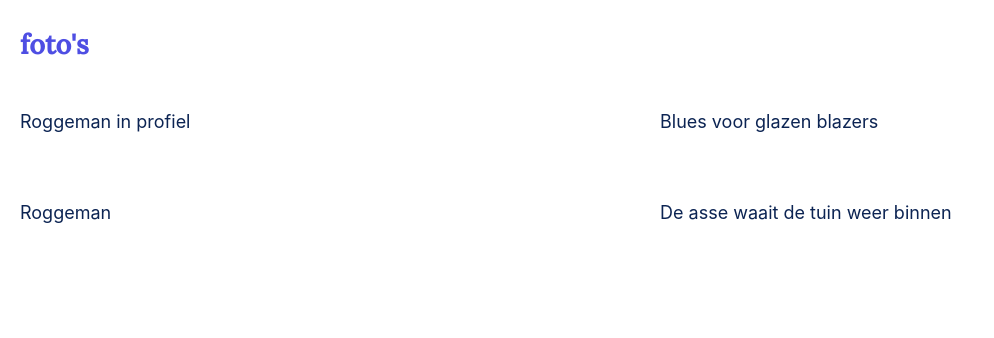
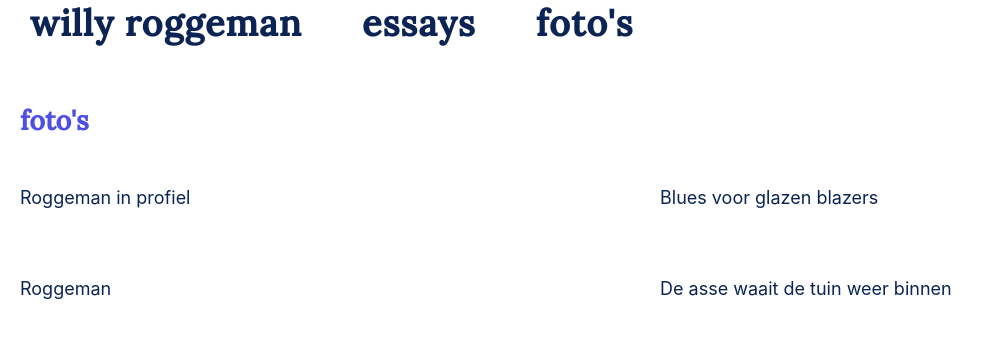
Before and after one commit to jorgevds/willypedia-annex-documenta, a Next.js app: page /image/home in a window 1280 px wide. Shown: the top 338 px of the page, without its empty margins (0-994 px from the left). Built offline with nearby package versions, Linux system fonts and the light colour scheme.

Commit message:
renamed all the components that were lowercase for some odd reason and trying again

```diff
--- a/pages/image/[id].js
+++ b/pages/image/[id].js
@@ -14,7 +14,7 @@ const fetcher = async (url) => {
   return data;
 };
 
-export default function Image() {
+const Image = () => {
   const { query } = useRouter();
   const { data, error } = useSWR(
     () => query.id && `/api/images/${query.id}`,
@@ -38,4 +38,6 @@ export default function Image() {
       </div>
     </Layout>
   );
-}
+};
+
+export default Image;
--- a/pages/image/home.js
+++ b/pages/image/home.js
@@ -1,6 +1,6 @@
 import useSWR from "swr";
 import Image from "../../components/Image";
-
+import Layout from "../../components/Layout";
 import utilStyles from "../../styles/utils.module.css";
 import Link from "next/link";
 
@@ -13,7 +13,7 @@ const ImagesHome = () => {
   if (!data) return <div>Loading...</div>;
 
   return (
-    <div>
+    <Layout title="Willypedia: foto's">
       {/* {postData.title}
         <br />
         {postData.id}
@@ -25,7 +25,7 @@ const ImagesHome = () => {
           <Image key={i} image={p} className={utilStyles.listItem} />
         ))}
       </ul>
-    </div>
+    </Layout>
   );
 };
 
```
